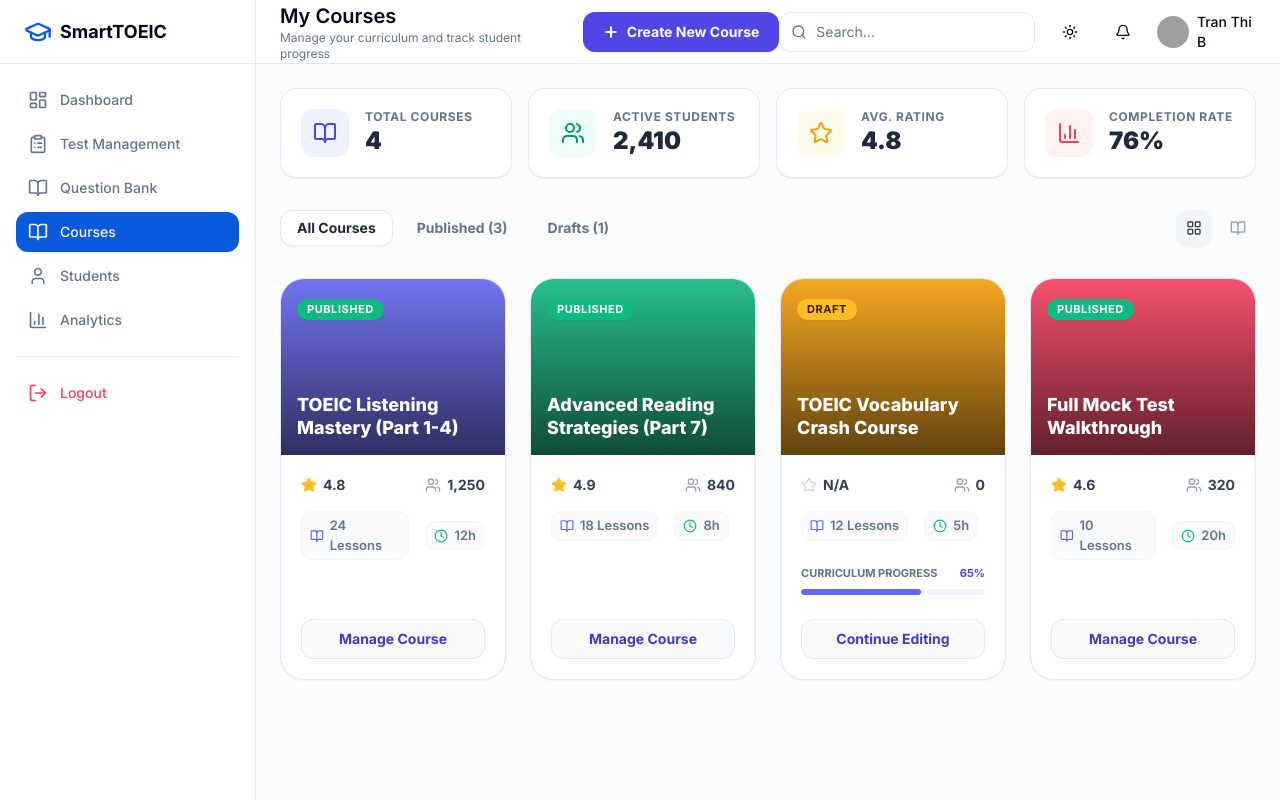
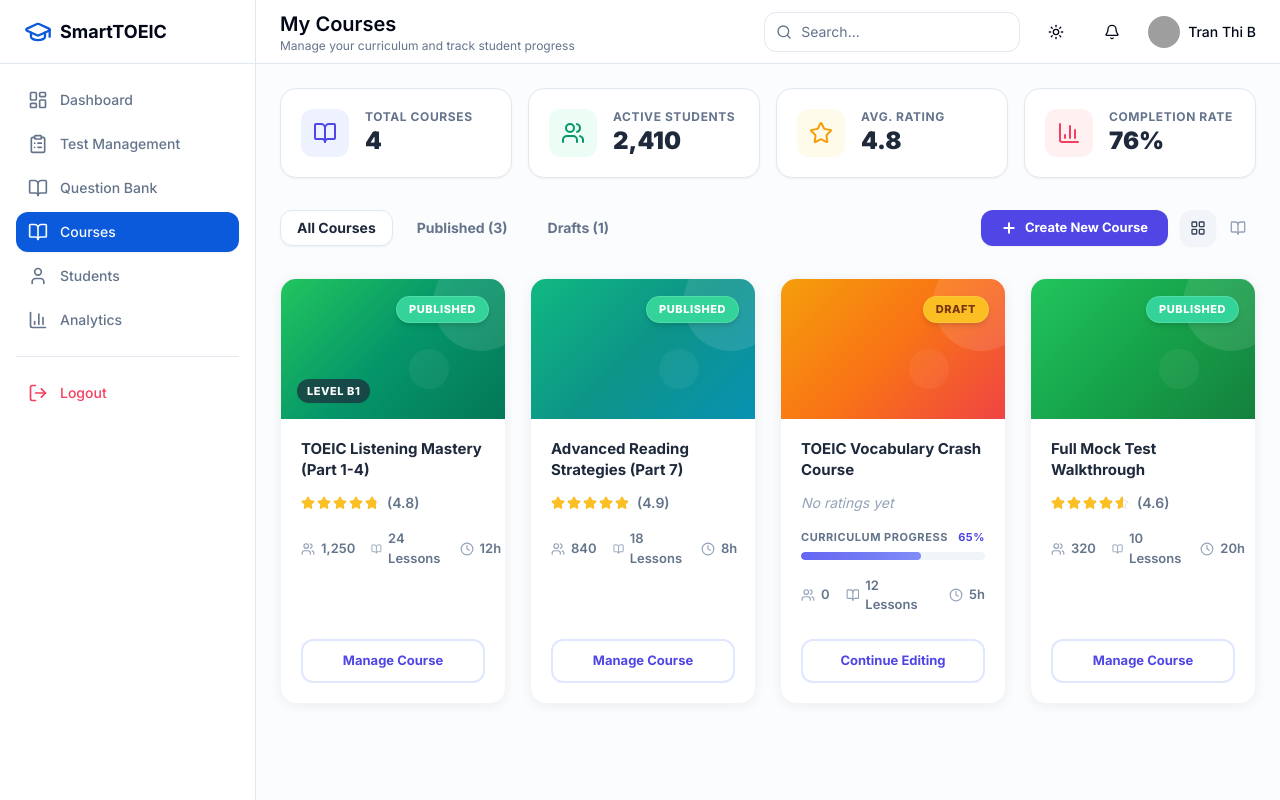
Before and after one commit to Thanhhnse171162/Smart-TOEIC-E-Learning-System, a Next.js app: page /teacher/courses in a window 1280 px wide. Built offline with nearby package versions, Linux system fonts and the light colour scheme; grey boxes are pictures that could not be loaded.

Commit message:
improve UI for course of teacher

```diff
--- a/src/app/teacher/courses/page.tsx
+++ b/src/app/teacher/courses/page.tsx
@@ -8,11 +8,32 @@ import { Badge } from "@/components/ui/badge";
 import Link from "next/link";
 
 const courses = [
-  { id: "c1", title: "TOEIC Listening Mastery (Part 1-4)", students: 1250, rating: 4.8, status: "Published", lessons: 24, hours: 12, image: "bg-indigo-500", progress: 100 },
-  { id: "c2", title: "Advanced Reading Strategies (Part 7)", students: 840, rating: 4.9, status: "Published", lessons: 18, hours: 8, image: "bg-emerald-500", progress: 100 },
-  { id: "c3", title: "TOEIC Vocabulary Crash Course", students: 0, rating: 0, status: "Draft", lessons: 12, hours: 5, image: "bg-amber-500", progress: 65 },
-  { id: "c4", title: "Full Mock Test Walkthrough", students: 320, rating: 4.6, status: "Published", lessons: 10, hours: 20, image: "bg-rose-500", progress: 100 },
+  { id: "c1", title: "TOEIC Listening Mastery (Part 1-4)", students: 1250, rating: 4.8, status: "Published", lessons: 24, hours: 12, level: "B1", gradient: "linear-gradient(135deg, #22c55e 0%, #059669 50%, #047857 100%)", progress: 100 },
+  { id: "c2", title: "Advanced Reading Strategies (Part 7)", students: 840, rating: 4.9, status: "Published", lessons: 18, hours: 8, level: null, gradient: "linear-gradient(135deg, #10b981 0%, #0d9488 50%, #0891b2 100%)", progress: 100 },
+  { id: "c3", title: "TOEIC Vocabulary Crash Course", students: 0, rating: 0, status: "Draft", lessons: 12, hours: 5, level: null, gradient: "linear-gradient(135deg, #f59e0b 0%, #f97316 50%, #ef4444 100%)", progress: 65 },
+  { id: "c4", title: "Full Mock Test Walkthrough", students: 320, rating: 4.6, status: "Published", lessons: 10, hours: 20, level: null, gradient: "linear-gradient(135deg, #22c55e 0%, #16a34a 50%, #15803d 100%)", progress: 100 },
 ];
+
+function StarRating({ rating }: { rating: number }) {
+  const stars = [];
+  for (let i = 1; i <= 5; i++) {
+    if (i <= Math.floor(rating)) {
+      stars.push(<Star key={i} className="w-3.5 h-3.5 fill-amber-400 text-amber-400" />);
+    } else if (i === Math.ceil(rating) && rating % 1 !== 0) {
+      stars.push(
+        <div key={i} className="relative w-3.5 h-3.5">
+          <Star className="w-3.5 h-3.5 text-slate-200 absolute" />
+          <div className="overflow-hidden absolute" style={{ width: `${(rating % 1) * 100}%` }}>
+            <Star className="w-3.5 h-3.5 fill-amber-400 text-amber-400" />
+          </div>
+        </div>
+      );
+    } else {
+      stars.push(<Star key={i} className="w-3.5 h-3.5 text-slate-200" />);
+    }
+  }
+  return <div className="flex items-center gap-0.5">{stars}</div>;
+}
 
 export default function TeacherCoursesPage() {
   return (
@@ -21,14 +42,8 @@ export default function TeacherCoursesPage() {
       title="My Courses"
       subtitle="Manage your curriculum and track student progress"
       userName="Tran Thi B"
-      headerContent={
-        <div className="flex gap-3 ml-auto">
-          <Button className="bg-[#4f46e5] hover:bg-[#4338ca] text-white font-bold rounded-xl h-10 px-5 shadow-sm transition-colors gap-2">
-            <Plus className="w-4 h-4 stroke-[3]"/> Create New Course
-          </Button>
-        </div>
-      }
     >
+
       <div className="max-w-[1400px] mx-auto pb-10 space-y-8">
         {/* Quick Stats */}
         <div className="grid grid-cols-1 md:grid-cols-4 gap-4">
@@ -72,82 +87,122 @@ export default function TeacherCoursesPage() {
 
         {/* Toolbar */}
         <div className="flex items-center justify-between">
-          <div className="flex gap-2">
+          <div className="flex items-center gap-2">
             <Button variant="outline" className="bg-white border-slate-200 text-slate-800 font-bold rounded-xl shadow-sm h-9 px-4">All Courses</Button>
             <Button variant="ghost" className="text-slate-500 font-bold rounded-xl h-9 px-4">Published (3)</Button>
             <Button variant="ghost" className="text-slate-500 font-bold rounded-xl h-9 px-4">Drafts (1)</Button>
           </div>
-          <div className="flex items-center gap-2">
-            <Button variant="outline" size="icon" className="h-9 w-9 rounded-xl bg-slate-100 text-slate-700 border-none"><LayoutGrid className="w-4 h-4" /></Button>
-            <Button variant="ghost" size="icon" className="h-9 w-9 rounded-xl text-slate-400"><BookOpen className="w-4 h-4" /></Button>
+          <div className="flex items-center gap-3">
+            <Button className="bg-[#4f46e5] hover:bg-[#4338ca] text-white font-bold rounded-xl h-9 px-5 shadow-sm transition-colors gap-2 text-[13px]">
+              <Plus className="w-4 h-4 stroke-[3]"/> Create New Course
+            </Button>
+            <div className="flex items-center gap-1">
+              <Button variant="outline" size="icon" className="h-9 w-9 rounded-xl bg-slate-100 text-slate-700 border-none"><LayoutGrid className="w-4 h-4" /></Button>
+              <Button variant="ghost" size="icon" className="h-9 w-9 rounded-xl text-slate-400"><BookOpen className="w-4 h-4" /></Button>
+            </div>
           </div>
         </div>
 
-        {/* Course Grid */}
+        {/* Course Grid - Image 1 Style */}
         <div className="grid grid-cols-1 md:grid-cols-2 lg:grid-cols-3 xl:grid-cols-4 gap-6">
           {courses.map((course) => (
-            <div key={course.id} className="group bg-white rounded-3xl border border-slate-200 overflow-hidden shadow-sm hover:shadow-xl transition-all duration-300 flex flex-col hover:-translate-y-1">
-              {/* Image Banner */}
-              <Link href={`/teacher/courses/${course.id}`} className="relative h-44 block overflow-hidden">
-                <div className={`absolute inset-0 ${course.image} opacity-90 group-hover:scale-105 transition-transform duration-500`}></div>
-                <div className="absolute inset-0 bg-gradient-to-t from-black/60 to-transparent"></div>
+            <div
+              key={course.id}
+              className="group bg-white rounded-2xl overflow-hidden shadow-[0_2px_12px_rgba(0,0,0,0.06)] hover:shadow-[0_8px_30px_rgba(0,0,0,0.12)] transition-all duration-300 flex flex-col hover:-translate-y-1 border border-slate-100"
+            >
+              {/* Gradient Header */}
+              <Link href={`/teacher/courses/${course.id}`} className="relative block overflow-hidden">
+                <div
+                  className="h-[140px] w-full relative group-hover:scale-[1.02] transition-transform duration-500"
+                  style={{ background: course.gradient }}
+                >
+                  {/* Decorative circles */}
+                  <div className="absolute -top-6 -right-6 w-24 h-24 rounded-full bg-white/10" />
+                  <div className="absolute -bottom-8 -left-4 w-20 h-20 rounded-full bg-white/8" />
+                  <div className="absolute top-1/2 right-1/4 w-10 h-10 rounded-full bg-white/5" />
 
-                <div className="absolute top-4 left-4">
-                  {course.status === 'Published' ? (
-                    <Badge className="bg-emerald-500 hover:bg-emerald-600 text-white border-none shadow-sm font-bold px-2.5 py-0.5 rounded-lg text-[11px] uppercase tracking-wider">Published</Badge>
-                  ) : (
-                    <Badge className="bg-amber-400 hover:bg-amber-500 text-amber-950 border-none shadow-sm font-bold px-2.5 py-0.5 rounded-lg text-[11px] uppercase tracking-wider">Draft</Badge>
+                  {/* Status Badge - top right */}
+                  <div className="absolute top-4 right-4">
+                    {course.status === "Published" ? (
+                      <span className="inline-flex items-center px-3 py-1 rounded-full text-[11px] font-extrabold uppercase tracking-wider bg-emerald-400 text-white shadow-md border border-emerald-300/50">
+                        Published
+                      </span>
+                    ) : (
+                      <span className="inline-flex items-center px-3 py-1 rounded-full text-[11px] font-extrabold uppercase tracking-wider bg-amber-400 text-amber-900 shadow-md border border-amber-300/50">
+                        Draft
+                      </span>
+                    )}
+                  </div>
+
+                  {/* Level Badge - bottom left */}
+                  {course.level && (
+                    <div className="absolute bottom-4 left-4">
+                      <span className="inline-flex items-center px-2.5 py-1 rounded-lg text-[11px] font-extrabold uppercase tracking-wider bg-slate-800/70 text-white backdrop-blur-sm shadow-sm">
+                        Level {course.level}
+                      </span>
+                    </div>
                   )}
-                </div>
-                <div className="absolute top-4 right-4">
-                  <Button size="icon" variant="secondary" className="w-8 h-8 rounded-full bg-white/20 hover:bg-white backdrop-blur-sm text-white hover:text-slate-900 transition-colors shadow-sm opacity-0 group-hover:opacity-100">
-                    <MoreVertical className="w-4 h-4" />
-                  </Button>
-                </div>
-
-                <div className="absolute bottom-4 left-4 right-4 text-white">
-                  <h3 className="font-extrabold text-lg leading-tight line-clamp-2">{course.title}</h3>
                 </div>
               </Link>
 
-              {/* Content */}
+              {/* White Content Area */}
               <div className="p-5 flex-1 flex flex-col">
-                <div className="flex items-center justify-between mb-4">
-                  <div className="flex items-center gap-1.5">
-                    <Star className={`w-4 h-4 ${course.rating > 0 ? 'fill-amber-400 text-amber-400' : 'text-slate-300'}`} />
-                    <span className="text-sm font-bold text-slate-700">{course.rating > 0 ? course.rating : 'N/A'}</span>
-                  </div>
-                  <div className="flex items-center gap-1.5">
-                    <Users className="w-4 h-4 text-slate-400" />
-                    <span className="text-sm font-bold text-slate-700">{course.students.toLocaleString()}</span>
-                  </div>
+                {/* Title */}
+                <Link href={`/teacher/courses/${course.id}`}>
+                  <h3 className="font-bold text-[15px] text-slate-800 leading-snug line-clamp-2 mb-3 group-hover:text-indigo-700 transition-colors min-h-[42px]">
+                    {course.title}
+                  </h3>
+                </Link>
+
+                {/* Star Rating */}
+                <div className="flex items-center gap-2 mb-4">
+                  {course.rating > 0 ? (
+                    <>
+                      <StarRating rating={course.rating} />
+                      <span className="text-sm font-semibold text-slate-500">({course.rating})</span>
+                    </>
+                  ) : (
+                    <span className="text-sm text-slate-400 italic">No ratings yet</span>
+                  )}
                 </div>
 
-                <div className="flex items-center gap-4 text-[13px] font-semibold text-slate-500 mb-6">
-                  <div className="flex items-center gap-1.5 bg-slate-50 px-2 py-1 rounded-md border border-slate-100">
-                    <BookOpen className="w-3.5 h-3.5 text-indigo-500" /> {course.lessons} Lessons
-                  </div>
-                  <div className="flex items-center gap-1.5 bg-slate-50 px-2 py-1 rounded-md border border-slate-100">
-                    <Clock className="w-3.5 h-3.5 text-emerald-500" /> {course.hours}h
-                  </div>
-                </div>
-
-                {course.status === 'Draft' && (
-                  <div className="mb-6 space-y-2">
-                    <div className="flex justify-between text-[11px] font-bold uppercase text-slate-500">
+                {/* Draft - Curriculum Progress */}
+                {course.status === "Draft" && (
+                  <div className="mb-4 space-y-1.5">
+                    <div className="flex justify-between text-[11px] font-bold uppercase tracking-wider text-slate-500">
                       <span>Curriculum Progress</span>
                       <span className="text-indigo-600">{course.progress}%</span>
                     </div>
-                    <div className="h-1.5 bg-slate-100 rounded-full overflow-hidden">
-                      <div className="h-full bg-indigo-500 rounded-full" style={{ width: `${course.progress}%` }}></div>
+                    <div className="h-2 bg-slate-100 rounded-full overflow-hidden">
+                      <div
+                        className="h-full bg-gradient-to-r from-indigo-500 to-indigo-400 rounded-full transition-all duration-500"
+                        style={{ width: `${course.progress}%` }}
+                      />
                     </div>
                   </div>
                 )}
 
-                <div className="mt-auto grid grid-cols-2 gap-2">
-                  <Link href={`/teacher/courses/${course.id}`} className="col-span-2">
-                    <Button className="w-full bg-slate-50 hover:bg-indigo-50 text-indigo-700 font-bold border border-slate-200 hover:border-indigo-200 rounded-xl h-10 shadow-none transition-colors">
-                      {course.status === 'Published' ? 'Manage Course' : 'Continue Editing'}
+                {/* Stats Row */}
+                <div className="flex items-center gap-4 text-[13px] text-slate-500 mb-5">
+                  <div className="flex items-center gap-1.5">
+                    <Users className="w-3.5 h-3.5 text-slate-400" />
+                    <span className="font-semibold">{course.students.toLocaleString()}</span>
+                  </div>
+                  <div className="flex items-center gap-1.5">
+                    <BookOpen className="w-3.5 h-3.5 text-slate-400" />
+                    <span className="font-semibold">{course.lessons} Lessons</span>
+                  </div>
+                  <div className="flex items-center gap-1.5">
+                    <Clock className="w-3.5 h-3.5 text-slate-400" />
+                    <span className="font-semibold">{course.hours}h</span>
+                  </div>
+                </div>
+
+                {/* Action Button */}
+                <div className="mt-auto pt-1">
+                  <Link href={`/teacher/courses/${course.id}`} className="block">
+                    <Button className="w-full bg-white hover:bg-indigo-50 text-indigo-600 font-bold border-2 border-indigo-100 hover:border-indigo-300 rounded-xl h-11 shadow-none transition-all duration-200 text-[13px]">
+                      {course.status === "Published" ? "Manage Course" : "Continue Editing"}
                     </Button>
                   </Link>
                 </div>
```
